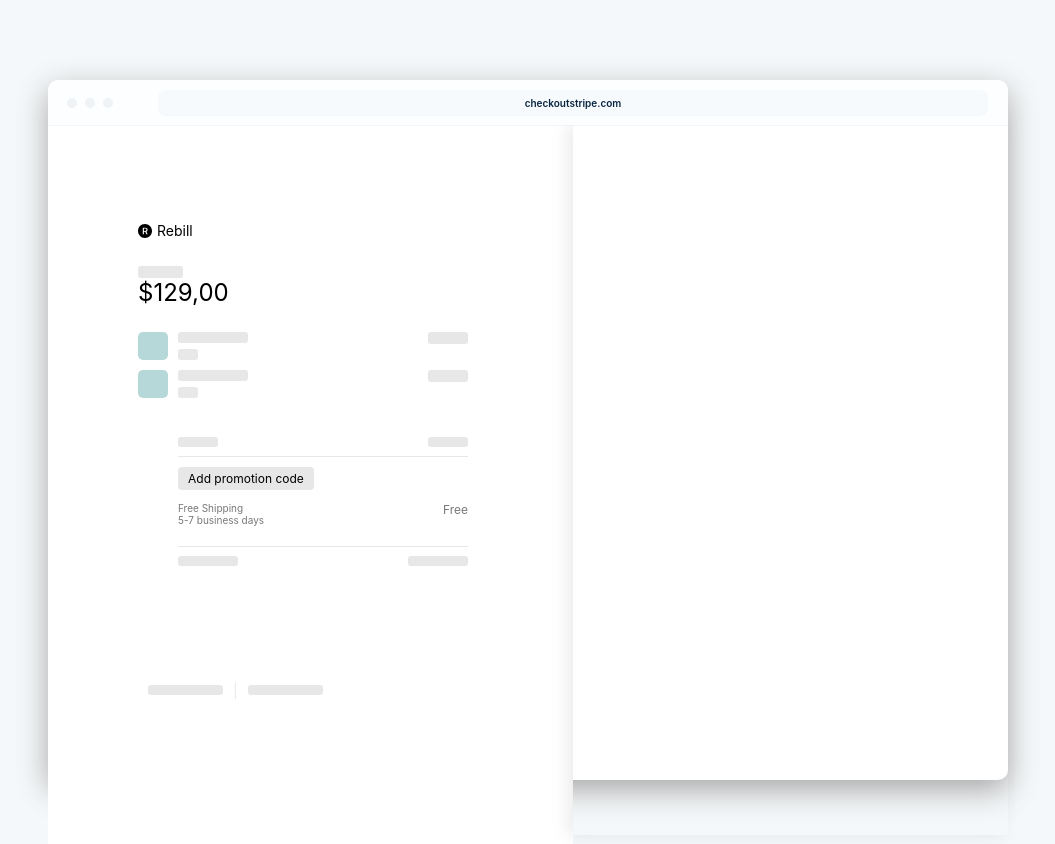
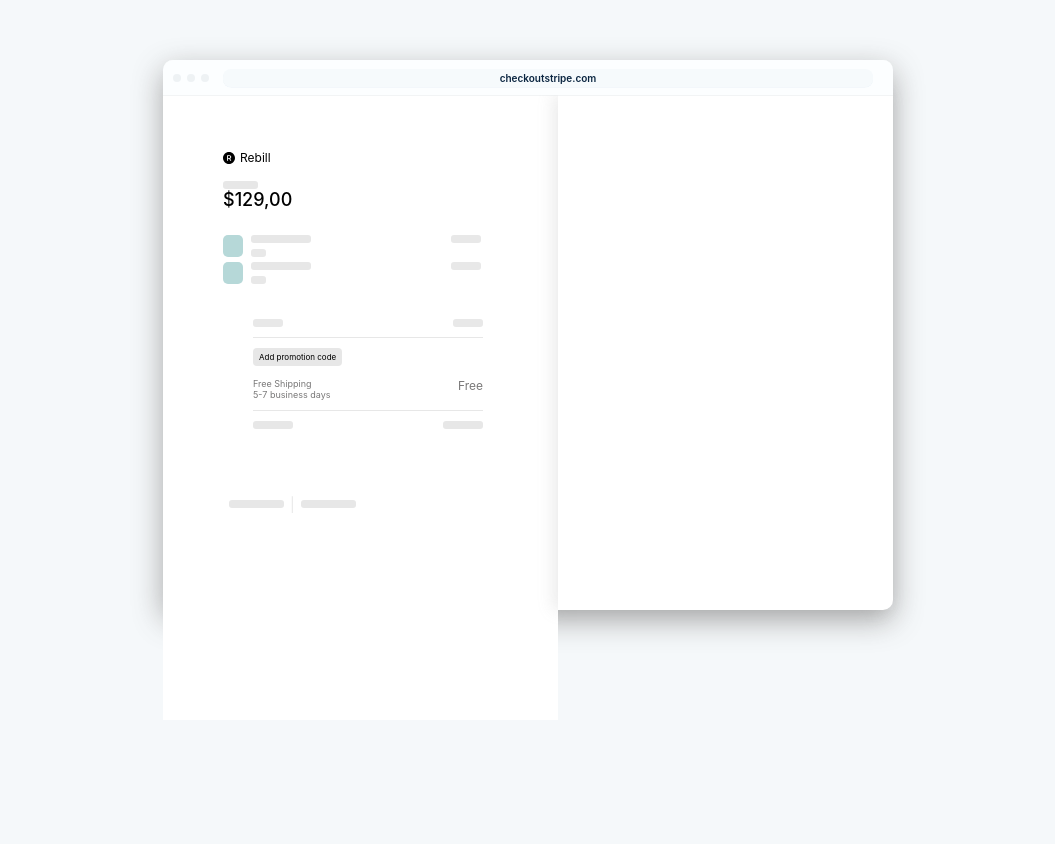
Before and after one commit to anhubacek/Stripe-Challenge, a React (Create React App) app in the folder secondary/: page /configurecheckout in a window 1280 px wide. Shown: the top 844 px of the page, without its empty margins (112-1167 px from the left). Built offline with nearby package versions, Linux system fonts and the light colour scheme.

Commit message:
Fixing sizes left checkout

```diff
--- a/secondary/src/styles/ConfigureCheckout.module.css
+++ b/secondary/src/styles/ConfigureCheckout.module.css
@@ -11,9 +11,9 @@
 .ConfigureCheckout .Content{
     display: flex;
     flex-direction: column;
-    margin-top: 80px;
-    width: 960px;
-    height: 700px;
+    margin-top: 60px;
+    width: 730px;
+    height: 550px;
     border-radius: 10px;
     box-shadow: 0px 10px 30px rgba(153, 153, 153, 0.856);
     background-color: white;
@@ -21,7 +21,7 @@
 
 .ConfigureCheckout .Content .Bar{
     width: 100%;
-    height: 45px;
+    height: 35px;
     box-shadow: 0 0.5px 0 #e6e9ec;
     border-top-right-radius: 10px;
     background: #fcfeff;
@@ -33,8 +33,8 @@
 }
 .ConfigureCheckout .Content .Bar .ChromeBar{
     display: flex;
-    width: 830px;
-    height: 25px;
+    width: 650px;
+    height: 18px;
     background: rgba(236,242,247,.4);
     box-shadow: 0 0.5px 0 #ecf2f7;
     border-radius: 8px;
@@ -48,18 +48,18 @@
 }
 
 .ConfigureCheckout .Content .Bar .ChromeButtons{
-    height: 45px;
+    height: 35px;
     display: flex;
     flex-direction: row;
-    margin-left: 15px;
+    margin-left: 7px;
 }
 .ConfigureCheckout .Content .Bar .ChromeButtons .FakeChromeButton{
     display:flex;
-    background-color:rgba(227, 232, 236, 0.534);
-    width: 10px;
-    height: 10px;
+    background-color:rgba(227, 232, 236, 0.582);
+    width: 8px;
+    height: 8px;
     align-self: center;
-    margin: 0px 4px;
+    margin: 0px 3px;
     border-radius: 10px;
 
 }
@@ -77,7 +77,7 @@
     width: 50%;
     height: 100%;
     box-shadow: -5px 0px  15px  rgba(145, 144, 144, 0.18);
-    padding-bottom: 40px;
+
 }
 .ConfigureCheckout .Content .Checkout .LightLeft{
     display: flex;
@@ -86,9 +86,9 @@
     height: 100%;
     background-color: white;
     color: black;
-    padding-left: 90px;
-    padding-top: 90px;
-    padding-bottom: 90px;
+    padding-left: 60px;
+    padding-top: 50px;
+    padding-bottom: 60px;
 
 }
 
@@ -99,35 +99,36 @@
     height: 100%;
     background-color: var(--blue-mode);
     color: var(--white-blue-mode);
-    padding-left: 90px;
-    padding-top: 90px;
-    padding-bottom: 90px;
+    padding-left: 60px;
+    padding-top: 50px;
+    padding-bottom: 60px;
 }
 
 .ConfigureCheckout .Content .Checkout .LightLeft .Logo {
-    font-size: 22px;
+    font-size: 18px;
 }
 
 
 .ConfigureCheckout .Content .Checkout .LightLeft .Logo span{
     margin-right: 5px;
     color: black;
-    font-size: 14px;
+    font-size: 12px;
 }
 .ConfigureCheckout .Content .Checkout .LightLeft .Price{
     display: flex;
     flex-direction: column;
 }
 .ConfigureCheckout .Content .Checkout .LightLeft .Price .GrayTemplate{
-    margin-top: 25px;
-    height: 12px;
-    width: 45px;
+    margin-top: 15px;
+    height: 8px;
+    width: 35px;
     background-color: var(--placeholder);
     border-radius: 3px;
 }
 .ConfigureCheckout .Content .Checkout .LightLeft .Price span{
-    font-size: 24px;
+    font-size: 18px;
     margin-bottom: 25px;
+    font-weight: 500;
 }
 
 .ConfigureCheckout .Content .Checkout .LightLeft .Detail{
@@ -139,98 +140,101 @@
 .ConfigureCheckout .Content .Checkout .LightLeft .Detail .DetailTemplate{
     display: flex;
     flex-direction: row;
-    height: 28px;
+    height: 22px;
     width: 100%;
-    margin-bottom: 10px;
+    margin-bottom: 5px;
 }
 .ConfigureCheckout .Content .Checkout .LightLeft .Detail .DetailTemplate .Image{
     background-color: rgb(182, 216, 216);
     height: 100%;
-    width: 30px;
+    width: 20px;
     border-radius: 5px;
 }
 .ConfigureCheckout .Content .Checkout .LightLeft .Detail .DetailTemplate .Middle{
     display:flex;
     flex-direction: column;
     justify-content: space-between;
-    margin-left: 10px;
+    margin-left: 8px;
 }
 .ConfigureCheckout .Content .Checkout .LightLeft .Detail .DetailTemplate .Middle .GrayTemplateTop{
-    height: 11px;
-    width: 70px;
+    height: 8px;
+    width: 60px;
     background-color: var(--placeholder);
     border-radius: 3px;
 
 }
 .ConfigureCheckout .Content .Checkout .LightLeft .Detail .DetailTemplate .Middle .GrayTemplateBottom{
-    height: 11px;
-    width: 20px;
+    height: 8px;
+    width: 15px;
     background-color: var(--placeholder);
     border-radius: 3px;
 }
 .ConfigureCheckout .Content .Checkout .LightLeft .Detail .DetailTemplate .RightTemplate{
     display:flex;
-    height: 12px;
-    width: 40px;
+    height: 8px;
+    width: 30px;
     background-color: var(--placeholder);
     border-radius: 3px;
-    margin-left: 180px;
+    margin-left: 140px;
 
 }
 .ConfigureCheckout .Content .Checkout .LightLeft .CouponsTop{
     border-bottom: solid 1px var(--placeholder);
-    width: 290px;
+    width: 230px;
     height: 28px;
     display: flex;
     flex-direction: row;
     justify-content: space-between;
-    margin-left: 40px;
+    margin-left: 30px;
     margin-top: 20px;
     align-items: center;
 }
 .ConfigureCheckout .Content .Checkout .LightLeft .CouponsTop .GrayTemplate{
     display:flex;
-    height: 10px;
-    width: 40px;
+    height: 8px;
+    width: 30px;
     background-color: var(--placeholder);
     border-radius: 3px;
 }
 .ConfigureCheckout .Content .Checkout .LightLeft .CouponsBottom{
     border-top: solid 1px var(--placeholder);
-    width: 290px;
+    width: 230px;
     height: 28px;
     display: flex;
     flex-direction: row;
     justify-content: space-between;
-    margin-left: 40px;
-    margin-top: 20px;
+    margin-left: 30px;
+    margin-top: 10px;
     align-items: center;
 }
 .ConfigureCheckout .Content .Checkout .LightLeft .CouponsBottom .GrayTemplate{
     display:flex;
-    height: 10px;
-    width: 60px;
+    height: 8px;
+    width: 40px;
     background-color: var(--placeholder);
     border-radius: 3px;
 }
 .ConfigureCheckout .Content .Checkout .LightLeft .CouponsButton{
     background-color: var(--placeholder);
     width: fit-content;
-    padding: 4px 10px;
-    font-size: 12px;
-    margin-left: 40px;
+    padding: 4px 6px;
+    font-size: 8px;
+    margin-left: 30px;
     margin-top: 10px;
     border-radius: 4px;
+
 }
 .ConfigureCheckout .Content .Checkout .LightLeft .Shipping{
     display: flex;
     flex-direction: row;
     justify-content: space-between;
-    width: 290px;
+    width: 230px;
     font-size: 12px;
-    margin-left: 40px;
+    margin-left: 30px;
     color: rgb(121, 120, 120);
     margin-top: 12px;
+    margin-bottom: 0px;
+
 }
 .ConfigureCheckout .Content .Checkout .LightLeft .Shipping .ShippingDetails{
     display: flex;
@@ -239,6 +243,7 @@
 }
 .ConfigureCheckout .Content .Checkout .LightLeft .Shipping .ShippingDetails span{
     margin: 0px;
+    font-size: 9px;
 }
 
 .ConfigureCheckout .Content .Checkout .LightLeft .Footer{
@@ -248,43 +253,45 @@
     height: 30px;
     color: var(--placeholder);
     font-size: 14px;
-    margin-top: 100px;
+    margin-top: 50px;
     align-items: center
 }
 .ConfigureCheckout .Content .Checkout .LightLeft .Footer .GrayTemplate{
     display:flex;
-    height: 10px;
-    width: 75px;
+    height: 8px;
+    width: 55px;
     background-color: var(--placeholder);
     border-radius: 3px;
-    margin: 10px;
+    margin: 6px;
 
 
 }
+
 .ConfigureCheckout .Content .Checkout .DarkLeft .Logo {
-    font-size: 22px;
+    font-size: 18px;
 }
 
 
 .ConfigureCheckout .Content .Checkout .DarkLeft .Logo span{
     margin-right: 5px;
     color: var(--white-blue-mode);
-    font-size: 14px;
+    font-size: 12px;
 }
 .ConfigureCheckout .Content .Checkout .DarkLeft .Price{
     display: flex;
     flex-direction: column;
 }
 .ConfigureCheckout .Content .Checkout .DarkLeft .Price .GrayTemplate{
-    margin-top: 25px;
-    height: 12px;
-    width: 45px;
+    margin-top: 15px;
+    height: 8px;
+    width: 35px;
     background-color: var(--dark-placeholder);
     border-radius: 3px;
 }
 .ConfigureCheckout .Content .Checkout .DarkLeft .Price span{
-    font-size: 24px;
+    font-size: 18px;
     margin-bottom: 25px;
+    font-weight: 500;
 }
 
 .ConfigureCheckout .Content .Checkout .DarkLeft .Detail{
@@ -296,98 +303,101 @@
 .ConfigureCheckout .Content .Checkout .DarkLeft .Detail .DetailTemplate{
     display: flex;
     flex-direction: row;
-    height: 28px;
+    height: 22px;
     width: 100%;
-    margin-bottom: 10px;
+    margin-bottom: 5px;
 }
 .ConfigureCheckout .Content .Checkout .DarkLeft .Detail .DetailTemplate .Image{
     background-color: rgb(182, 216, 216);
     height: 100%;
-    width: 30px;
+    width: 20px;
     border-radius: 5px;
 }
 .ConfigureCheckout .Content .Checkout .DarkLeft .Detail .DetailTemplate .Middle{
     display:flex;
     flex-direction: column;
     justify-content: space-between;
-    margin-left: 10px;
+    margin-left: 8px;
 }
 .ConfigureCheckout .Content .Checkout .DarkLeft .Detail .DetailTemplate .Middle .GrayTemplateTop{
-    height: 11px;
-    width: 70px;
+    height: 8px;
+    width: 60px;
     background-color: var(--dark-placeholder);
     border-radius: 3px;
 
 }
 .ConfigureCheckout .Content .Checkout .DarkLeft .Detail .DetailTemplate .Middle .GrayTemplateBottom{
-    height: 11px;
-    width: 20px;
+    height: 8px;
+    width: 15px;
     background-color: var(--dark-placeholder);
     border-radius: 3px;
 }
 .ConfigureCheckout .Content .Checkout .DarkLeft .Detail .DetailTemplate .RightTemplate{
     display:flex;
-    height: 12px;
-    width: 40px;
+    height: 8px;
+    width: 30px;
     background-color: var(--dark-placeholder);
     border-radius: 3px;
-    margin-left: 180px;
+    margin-left: 140px;
 
 }
 .ConfigureCheckout .Content .Checkout .DarkLeft .CouponsTop{
     border-bottom: solid 1px var(--dark-placeholder);
-    width: 290px;
+    width: 230px;
     height: 28px;
     display: flex;
     flex-direction: row;
     justify-content: space-between;
-    margin-left: 40px;
+    margin-left: 30px;
     margin-top: 20px;
     align-items: center;
 }
 .ConfigureCheckout .Content .Checkout .DarkLeft .CouponsTop .GrayTemplate{
     display:flex;
-    height: 10px;
-    width: 40px;
+    height: 8px;
+    width: 30px;
     background-color: var(--dark-placeholder);
     border-radius: 3px;
 }
 .ConfigureCheckout .Content .Checkout .DarkLeft .CouponsBottom{
     border-top: solid 1px var(--dark-placeholder);
-    width: 290px;
+    width: 230px;
     height: 28px;
     display: flex;
     flex-direction: row;
     justify-content: space-between;
-    margin-left: 40px;
-    margin-top: 20px;
+    margin-left: 30px;
+    margin-top: 10px;
     align-items: center;
 }
 .ConfigureCheckout .Content .Checkout .DarkLeft .CouponsBottom .GrayTemplate{
     display:flex;
-    height: 10px;
-    width: 60px;
+    height: 8px;
+    width: 40px;
     background-color: var(--dark-placeholder);
     border-radius: 3px;
 }
 .ConfigureCheckout .Content .Checkout .DarkLeft .CouponsButton{
     background-color: var(--dark-placeholder);
     width: fit-content;
-    padding: 4px 10px;
-    font-size: 12px;
-    margin-left: 40px;
+    padding: 4px 6px;
+    font-size: 8px;
+    margin-left: 30px;
     margin-top: 10px;
     border-radius: 4px;
+
 }
 .ConfigureCheckout .Content .Checkout .DarkLeft .Shipping{
     display: flex;
     flex-direction: row;
     justify-content: space-between;
-    width: 290px;
+    width: 230px;
     font-size: 12px;
-    margin-left: 40px;
-    color: rgb(121, 120, 120);
+    margin-left: 30px;
+    color:var(--white-blue-mode);
     margin-top: 12px;
+    margin-bottom: 0px;
+
 }
 .ConfigureCheckout .Content .Checkout .DarkLeft .Shipping .ShippingDetails{
     display: flex;
@@ -396,6 +406,7 @@
 }
 .ConfigureCheckout .Content .Checkout .DarkLeft .Shipping .ShippingDetails span{
     margin: 0px;
+    font-size: 9px;
 }
 
 .ConfigureCheckout .Content .Checkout .DarkLeft .Footer{
@@ -405,16 +416,16 @@
     height: 30px;
     color: var(--dark-placeholder);
     font-size: 14px;
-    margin-top: 100px;
+    margin-top: 50px;
     align-items: center
 }
 .ConfigureCheckout .Content .Checkout .DarkLeft .Footer .GrayTemplate{
     display:flex;
-    height: 10px;
-    width: 75px;
+    height: 8px;
+    width: 55px;
     background-color: var(--dark-placeholder);
     border-radius: 3px;
-    margin: 10px;
+    margin: 6px;
 
 
 }
--- a/secondary/src/styles/OneTimePayments.module.css
+++ b/secondary/src/styles/OneTimePayments.module.css
@@ -11,7 +11,7 @@
     justify-content: center;
 }
 .OneTimePayments .Template img{
-    width: 900px;
+    width: 720px;
     border-radius: 10px;
     box-shadow: 0px 10px 30px rgba(153, 153, 153, 0.856);
 
--- a/secondary/src/styles/RecurringPayments.module.css
+++ b/secondary/src/styles/RecurringPayments.module.css
@@ -11,7 +11,7 @@
     justify-content: center;
 }
 .RecurringPayments .Template img{
-    width: 900px;
+    width: 720px;
     border-radius: 10px;
     box-shadow: 0px 10px 30px rgba(153, 153, 153, 0.856);
 
```
